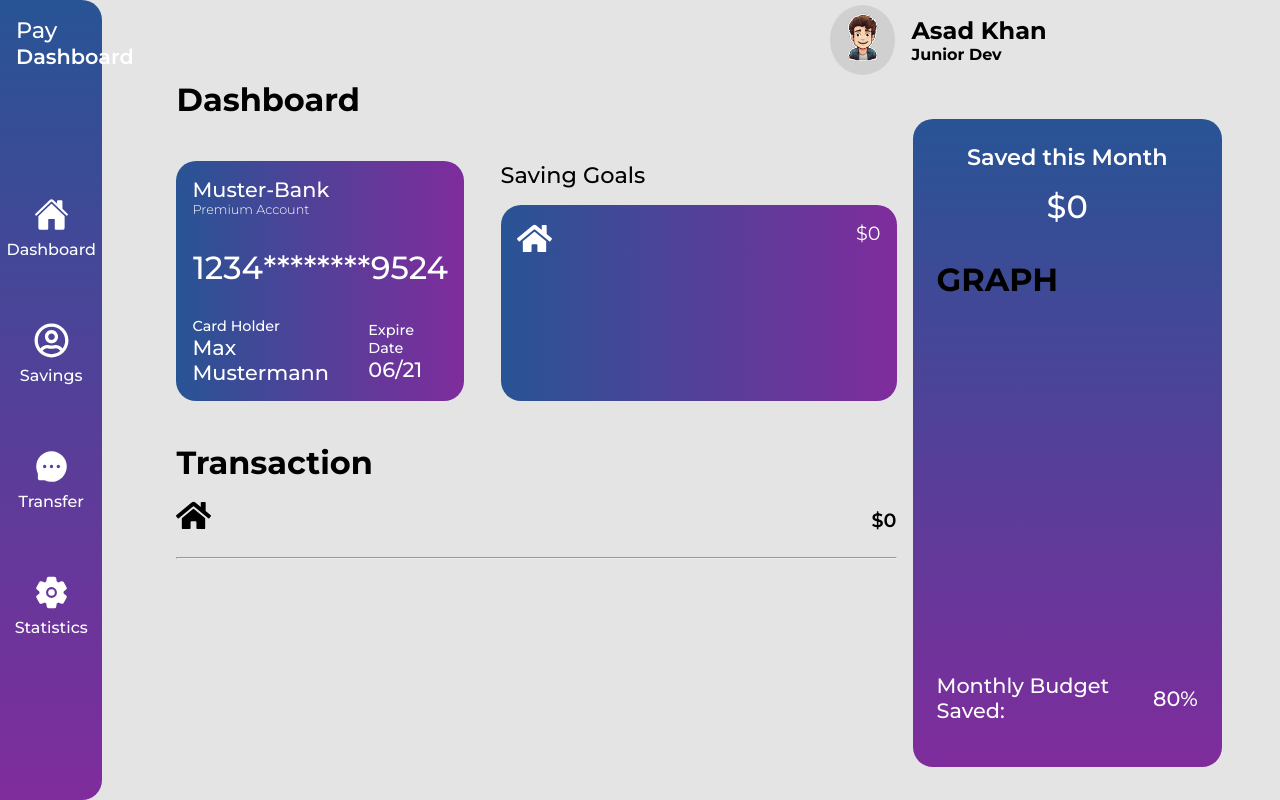
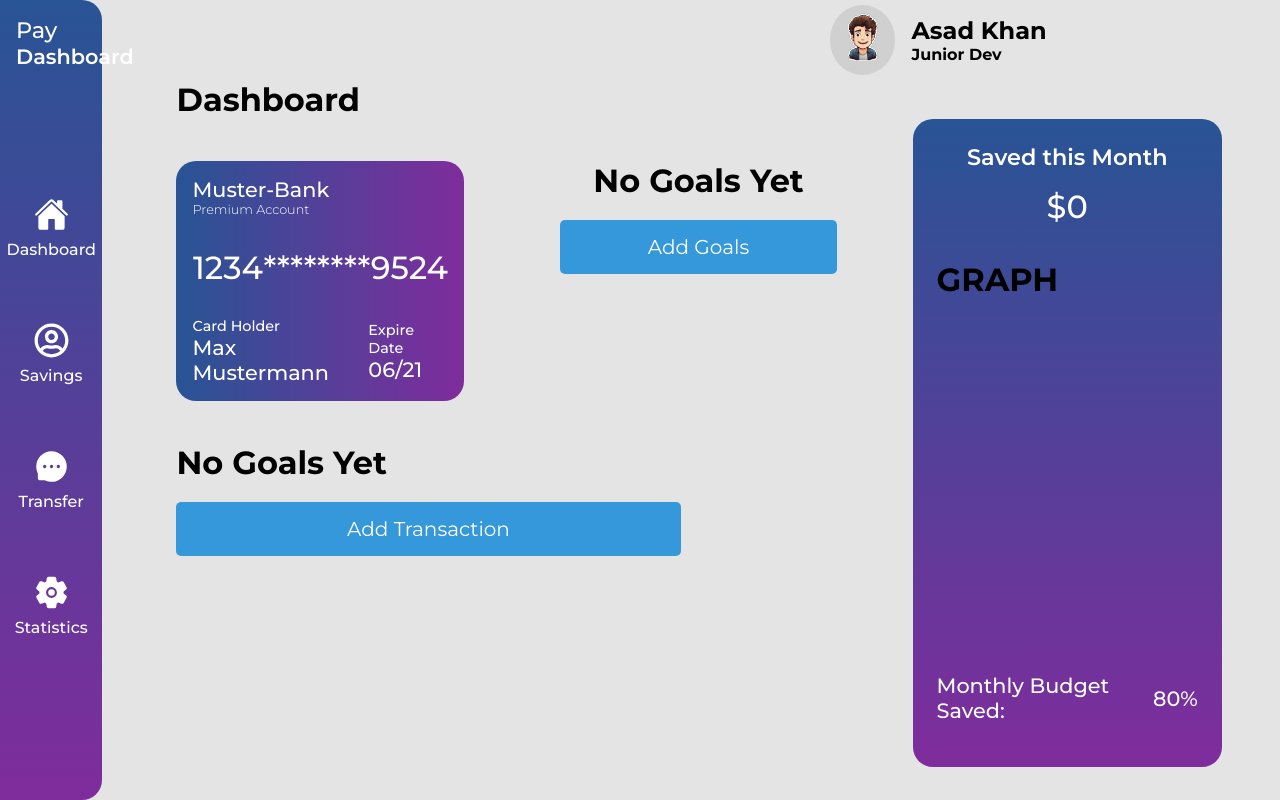
Before and after one commit to akdog/expense-wise, a React (Vite) app: page /home in a window 1280 px wide. Built offline with nearby package versions, Linux system fonts and the light colour scheme.

Commit message:
Added Some Conditons to Transactions

```diff
--- a/src/desktop/components/PaymentCard.tsx
+++ b/src/desktop/components/PaymentCard.tsx
@@ -1,11 +1,24 @@
+import { useSelector } from "react-redux";
 import styled from "styled-components";
+import { RootState } from "../../state/store";
 
 const PaymentCard = () => {
+  const stateIncome = useSelector((state: RootState) => state.income);
+  const stateTransaction = useSelector(
+    (state: RootState) => state.transaction.transaction
+  );
+
+  const expenseData = stateTransaction.reduce(
+    (total, expense) => total + expense.amount,
+    0
+  );
+  const newIncome = stateIncome.income - expenseData;
+
   return (
     <Main>
       <div className="card-header">
         <h3>Current Balance</h3>
-        <h2>$1.200,00</h2>
+        <h2>${newIncome}</h2>
       </div>
       <div className="card-details">
         <h2>1234 5678 9012 4512</h2>
--- a/src/desktop/components/SavingForm.tsx
+++ b/src/desktop/components/SavingForm.tsx
@@ -1,5 +1,7 @@
 import { useState } from "react";
 import styled from "styled-components";
+import { ToastContainer, toast } from "react-toastify";
+import "react-toastify/dist/ReactToastify.css";
 
 //Import Redux
 import { useDispatch } from "react-redux";
@@ -20,10 +22,30 @@ const SavingForm = () => {
 
   const handleSavings = (e: React.FormEvent) => {
     e.preventDefault();
+
+    if (name === "" && amount === 0 && emoji === "") {
+      return toast.error("Goaal Saving Failed!", {
+        position: "top-center",
+        autoClose: 3000,
+        hideProgressBar: false,
+        closeOnClick: true,
+        pauseOnHover: true,
+        draggable: true,
+      });
+    }
     dispatch(handleSavingGoals({ name, amount, emoji }));
 
     setName("");
     setAmount(0);
+
+    toast.success("Transfer successful!", {
+      position: "top-center",
+      autoClose: 3000,
+      hideProgressBar: false,
+      closeOnClick: true,
+      pauseOnHover: true,
+      draggable: true,
+    });
   };
 
   const handleName = (e: React.ChangeEvent<HTMLInputElement>) => {
@@ -35,6 +57,8 @@ const SavingForm = () => {
   };
 
   return (
+    <>
+      <ToastContainer />
       <Main onSubmit={handleSavings}>
         <h1>Saving Goals</h1>
         <form className="saving-form">
@@ -91,6 +115,7 @@ const SavingForm = () => {
           <button>Submit</button>
         </form>
       </Main>
+    </>
   );
 };
 
--- a/src/desktop/components/SavingGoals.tsx
+++ b/src/desktop/components/SavingGoals.tsx
@@ -6,6 +6,7 @@ import { FaUniversity, FaCar, FaHome, FaHeart, FaBook } from "react-icons/fa";
 //Import Redux
 import { useSelector } from "react-redux";
 import { RootState } from "../../state/store";
+import { Link } from "react-router-dom";
 
 const SavingGoals = () => {
   const stateGoal = useSelector((state: RootState) => state.savings.goals);
@@ -27,6 +28,15 @@ const SavingGoals = () => {
     }
   };
 
+  if (stateGoal.length <= 1) {
+    return (
+      <NoGoals>
+        <h1>No Goals Yet</h1>
+        <Link to="/saving">Add Goals</Link>
+      </NoGoals>
+    );
+  }
+
   return (
     <Main>
       <div className="payment-header">
@@ -44,6 +54,34 @@ const SavingGoals = () => {
     </Main>
   );
 };
+
+const NoGoals = styled.div`
+  width: 55%;
+  height: 30vh;
+
+  display: flex;
+  justify-content: flex-start;
+  align-items: center;
+  flex-direction: column;
+
+  a {
+    margin-top: 20px;
+    padding: 15px 30px;
+
+    background-color: #3498db;
+    color: #fff;
+
+    border: none;
+    border-radius: 5px;
+
+    font-size: 20px;
+    cursor: pointer;
+
+    width: 70%;
+
+    text-align: center;
+  }
+`;
 
 const Main = styled.div`
   width: 55%;
--- a/src/desktop/components/Transactions.tsx
+++ b/src/desktop/components/Transactions.tsx
@@ -1,4 +1,7 @@
 import styled from "styled-components";
+import { Link } from "react-router-dom";
+
+//Import Component
 import SingleTransaction from "./SingleTransaction";
 
 //Import Redux
@@ -10,7 +13,14 @@ const Transactions = () => {
     (state: RootState) => state.transaction.transaction
   );
 
-  console.log(stateTransaction);
+  if (stateTransaction.length <= 1) {
+    return (
+      <NoTransactions>
+        <h1>No Goals Yet</h1>
+        <Link to="/transfer">Add Transaction</Link>
+      </NoTransactions>
+    );
+  }
 
   return (
     <Main>
@@ -32,6 +42,34 @@ const Transactions = () => {
   );
 };
 
+const NoTransactions = styled.div`
+  width: 100%;
+  height: 100%;
+
+  display: flex;
+  justify-content: flex-start;
+  align-items: flex-start;
+  flex-direction: column;
+
+  a {
+    margin-top: 20px;
+    padding: 15px 30px;
+
+    background-color: #3498db;
+    color: #fff;
+
+    border: none;
+    border-radius: 5px;
+
+    font-size: 20px;
+    cursor: pointer;
+
+    width: 70%;
+
+    text-align: center;
+  }
+`;
+
 const Main = styled.div`
   width: 100%;
   height: 100%;
--- a/src/desktop/components/TransferForm.tsx
+++ b/src/desktop/components/TransferForm.tsx
@@ -1,25 +1,60 @@
 import { useState } from "react";
 import styled from "styled-components";
+import { ToastContainer, toast } from "react-toastify";
+import "react-toastify/dist/ReactToastify.css";
 
 //Import Redux
-import { useDispatch } from "react-redux";
+import { useDispatch, useSelector } from "react-redux";
 import { handleTransaction } from "../../state/transaction/transactionSlice";
+import { RootState } from "../../state/store";
 
 const TransferForm = () => {
   const [info, setInfo] = useState("");
   const [note, setNote] = useState("");
   const [amount, setAmount] = useState(0);
 
+  const stateIncome = useSelector((state: RootState) => state.income);
   const dispatch = useDispatch();
 
   const handleTransactionSubmit = (e: React.FormEvent) => {
     e.preventDefault();
+
+    if (info === "" && note === "" && amount === 0) {
+      return toast.error("You missed some Infos!", {
+        position: "top-center",
+        autoClose: 3000,
+        hideProgressBar: false,
+        closeOnClick: true,
+        pauseOnHover: true,
+        draggable: true,
+      });
+    }
+
+    if (stateIncome.income === 0) {
+      return toast.error("Not enough money", {
+        position: "top-center",
+        autoClose: 3000,
+        hideProgressBar: false,
+        closeOnClick: true,
+        pauseOnHover: true,
+        draggable: true,
+      });
+    }
 
     dispatch(handleTransaction({ info, note, amount }));
 
     setInfo("");
     setNote("");
     setAmount(0);
+
+    toast.success("Transfer successful!", {
+      position: "top-center",
+      autoClose: 3000,
+      hideProgressBar: false,
+      closeOnClick: true,
+      pauseOnHover: true,
+      draggable: true,
+    });
   };
 
   const handleInfo = (e: React.ChangeEvent<HTMLInputElement>) => {
@@ -35,6 +70,8 @@ const TransferForm = () => {
   };
 
   return (
+    <>
+      <ToastContainer />
       <Main onSubmit={handleTransactionSubmit}>
         <div className="pay-to-transfer">
           <label>Pay To</label>
@@ -62,6 +99,7 @@ const TransferForm = () => {
         <h3>Total:</h3>
         <button>Send</button>
       </Main>
+    </>
   );
 };
 
```
Lines whose indentation alone changed are shown as unchanged.
